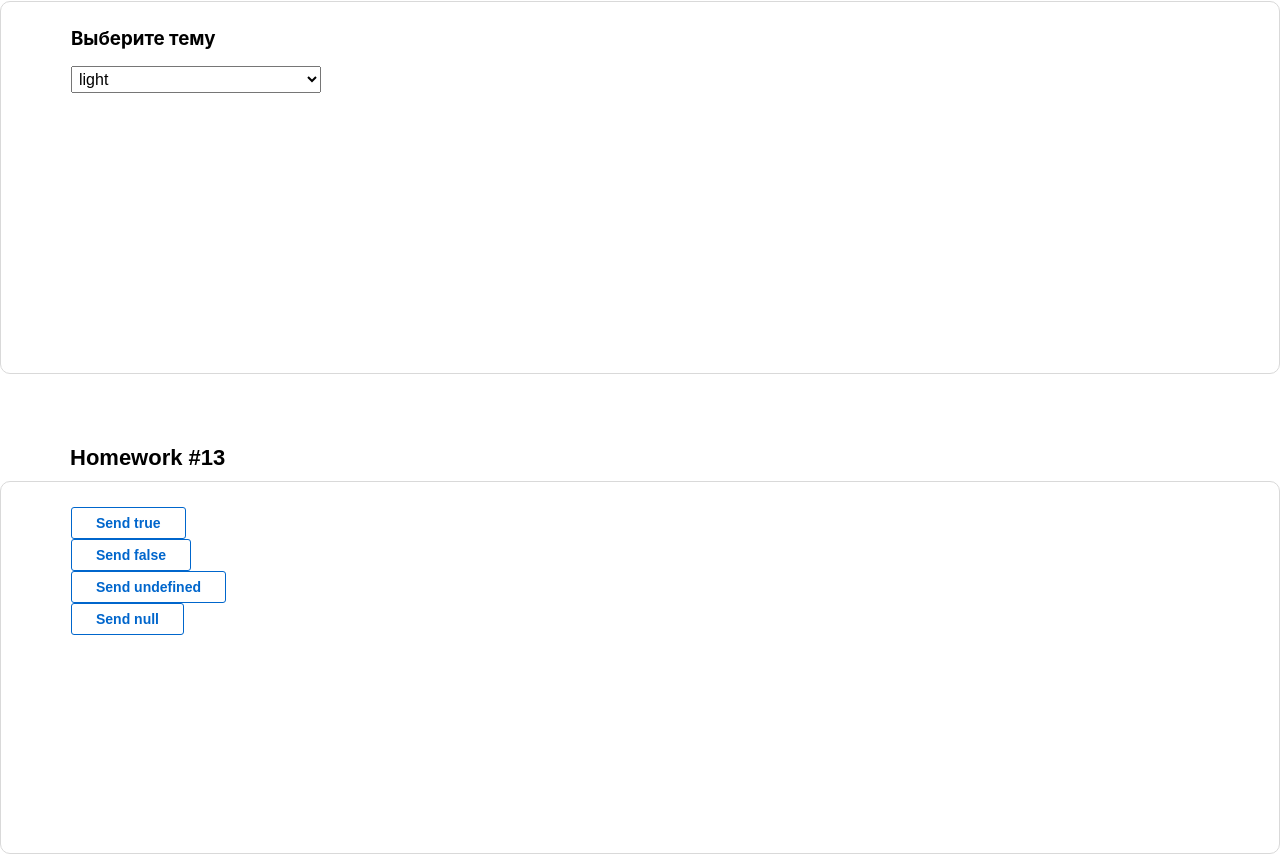
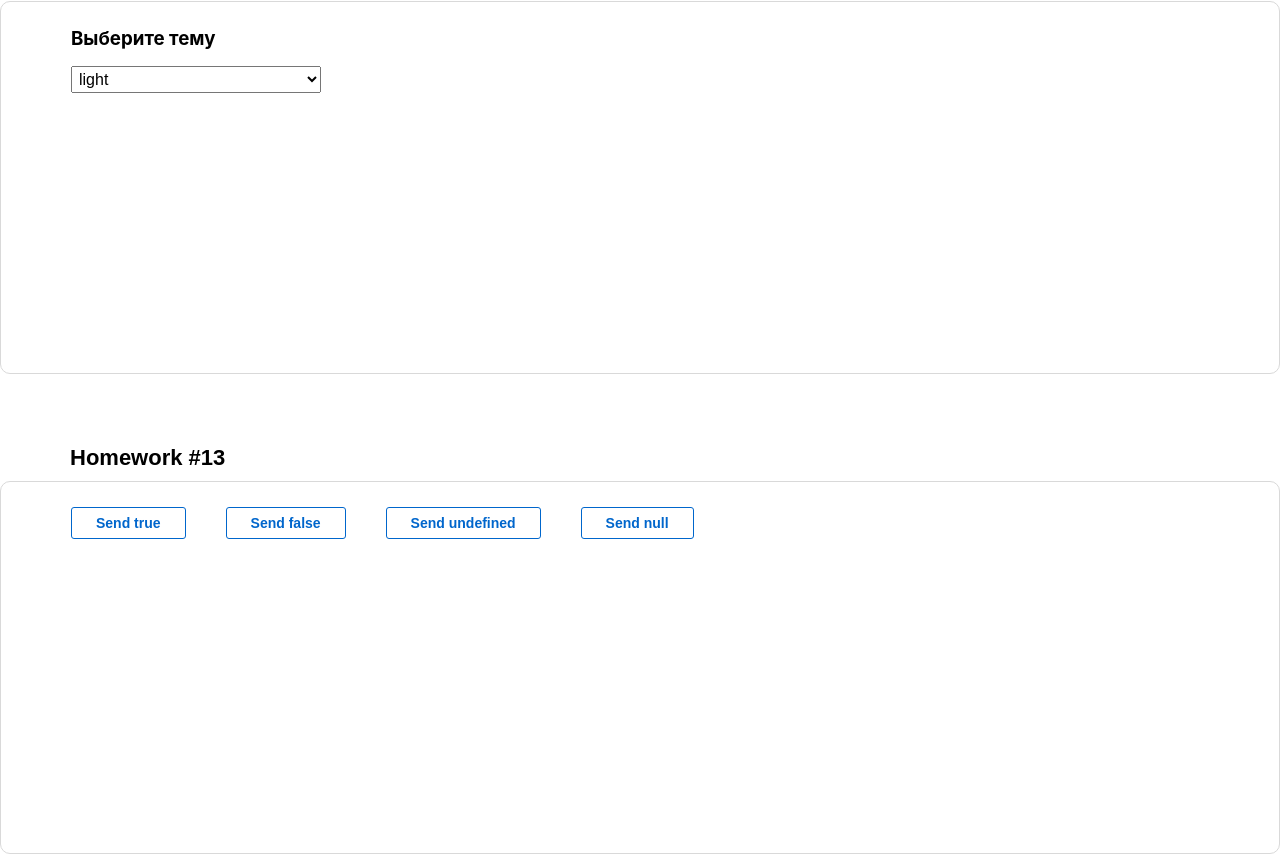
Before and after one commit to roma1524/incHomeWork, a React (Create React App) app: page /#/pre-junior in a window 1280 px wide. Shown: the part 4966-5820 px from the top of the page. Built offline with nearby package versions, Linux system fonts and the light colour scheme.

Commit message:
HW_13 is done

```diff
--- a/src/s2-homeworks/hw13/HW13.module.css
+++ b/src/s2-homeworks/hw13/HW13.module.css
@@ -1,7 +1,14 @@
 .buttonsContainer {
+    display: flex;
+    gap: 40px;
+    margin-bottom: 40px;
 }
 
 .responseContainer {
+    display: flex;
+    justify-content: center;
+    align-items: center;
+    gap: 60px;
 }
 
 .imageContainer {
@@ -11,12 +18,17 @@
 }
 
 .textContainer{
+    width: 510px;
 }
 
 .code {
+    font-weight: bold;
+    font-size: 28px;
+    margin-bottom: 15px;
 }
 
 .text {
+    white-space: pre-line;
 }
 .info {
 }
--- a/src/s2-homeworks/hw13/HW13.tsx
+++ b/src/s2-homeworks/hw13/HW13.tsx
@@ -21,6 +21,7 @@ const HW13 = () => {
     const [image, setImage] = useState('')
 
     const send = (x?: boolean | null) => () => {
+
         const url =
             x === null
                 ? 'https://xxxxxx.ccc' // имитация запроса на не корректный адрес
@@ -35,14 +36,32 @@ const HW13 = () => {
             .post(url, {success: x})
             .then((res) => {
                 setCode('Код 200!')
+                setText(res.data.errorText)
                 setImage(success200)
+                setInfo(res.data.info)
                 // дописать
 
             })
             .catch((e) => {
-                // дописать
-
-            })
+                if (e.response.status === 500) {
+                    setCode('Ошибка 500!')
+                    setText(e.response.data.errorText)
+                    setImage(error500)
+                    setInfo(e.response.data.info)
+                } else if (e.response.status === 400) {
+                    setCode('Ошибка 400!')
+                    setText(e.response.data.errorText)
+                    setImage(error400)
+                    setInfo(e.response.data.info)
+                } else {
+                    setCode('Error!')
+                    setText(e.message)
+                    setImage(errorUnknown)
+                    setInfo(e.name)
+                }
+            }).finally(() => {
+            // setInfo('')
+        })
     }
 
     return (
@@ -54,6 +73,7 @@ const HW13 = () => {
                     <SuperButton
                         id={'hw13-send-true'}
                         onClick={send(true)}
+                        disabled={info === '...loading'}
                         xType={'secondary'}
                         // дописать
 
@@ -63,6 +83,7 @@ const HW13 = () => {
                     <SuperButton
                         id={'hw13-send-false'}
                         onClick={send(false)}
+                        disabled={info === '...loading'}
                         xType={'secondary'}
                         // дописать
 
@@ -72,6 +93,7 @@ const HW13 = () => {
                     <SuperButton
                         id={'hw13-send-undefined'}
                         onClick={send(undefined)}
+                        disabled={info === '...loading'}
                         xType={'secondary'}
                         // дописать
 
@@ -81,6 +103,7 @@ const HW13 = () => {
                     <SuperButton
                         id={'hw13-send-null'}
                         onClick={send(null)} // имитация запроса на не корректный адрес
+                        disabled={info === '...loading'}
                         xType={'secondary'}
                         // дописать
 
```
